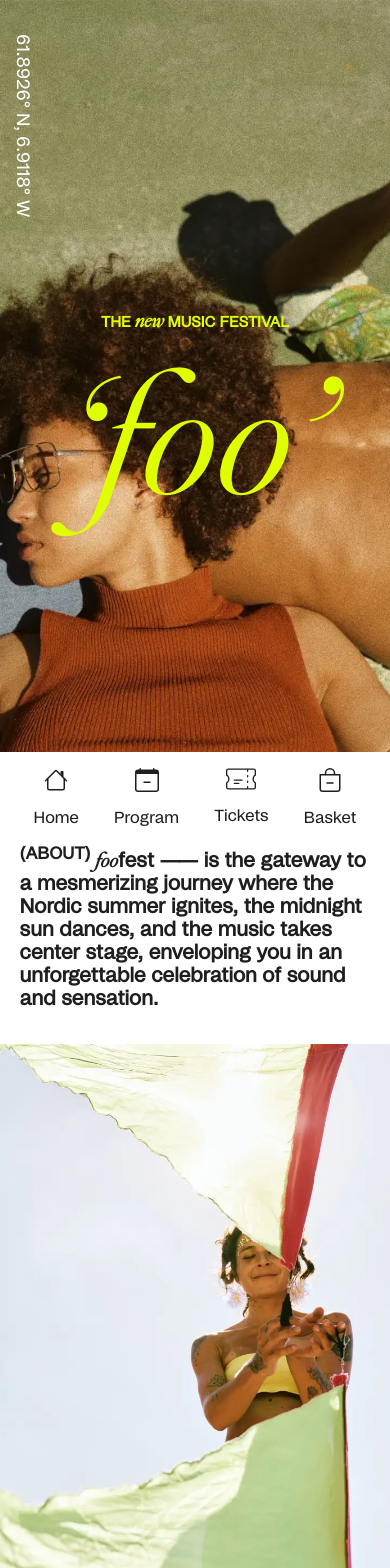
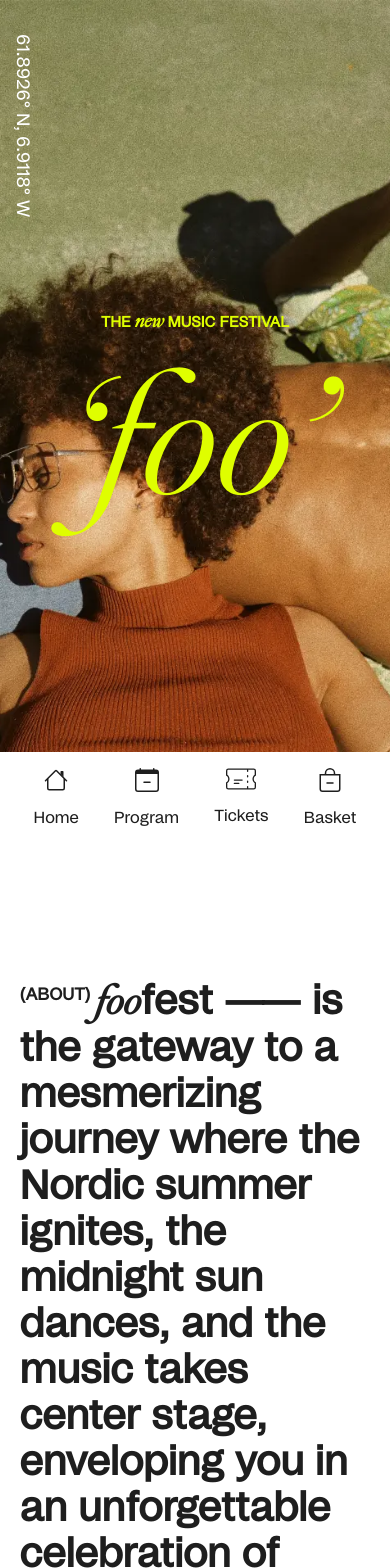
Before and after one commit to ozolinala/fooFestApp-forked, a Next.js app: page / in a window 390 px wide. Shown: the top 1568 px of the page. Built offline with nearby package versions, Linux system fonts and the light colour scheme.

Commit message:
adjusted landing letter responsiveness

```diff
--- a/styles/Home.module.css
+++ b/styles/Home.module.css
@@ -242,7 +242,7 @@
   display: inline;
 }
 .landingLetters {
-  margin-bottom: 15%;
+  margin-bottom: 25%;
 
   width: 90%;
   margin: auto;
@@ -250,6 +250,7 @@
 }
 .landingLetters h2 {
   text-justify: inter-character;
+  margin-bottom: 15%;
 }
 
 .Footerbox {
@@ -449,7 +450,9 @@
   }
 
   .landingLetters h2 {
-    font-size: 20px;
+    font-size: 40px;
+    padding-top: 15vh;
+    padding-bottom: 15vh;
   }
 
   .buttonText {
```
